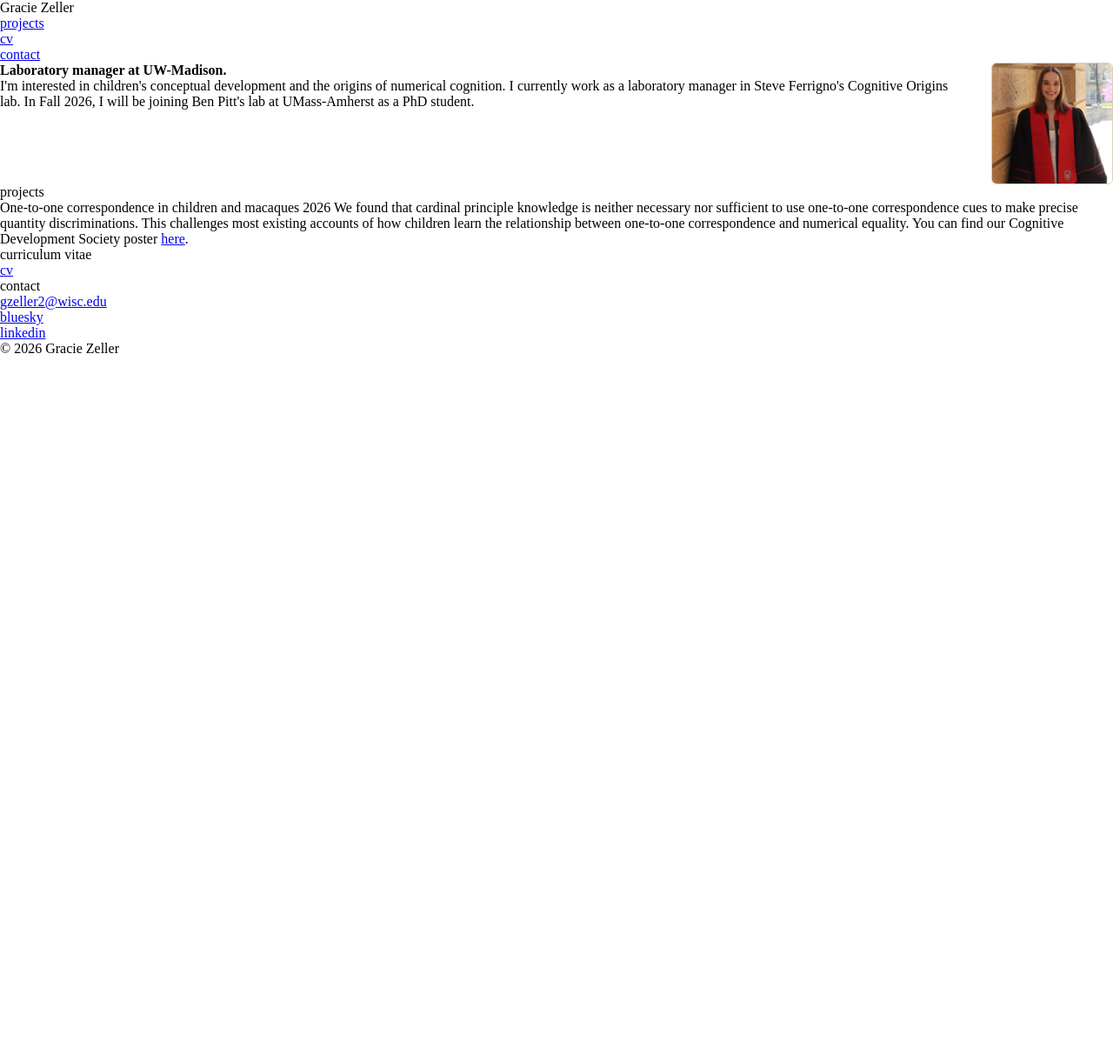
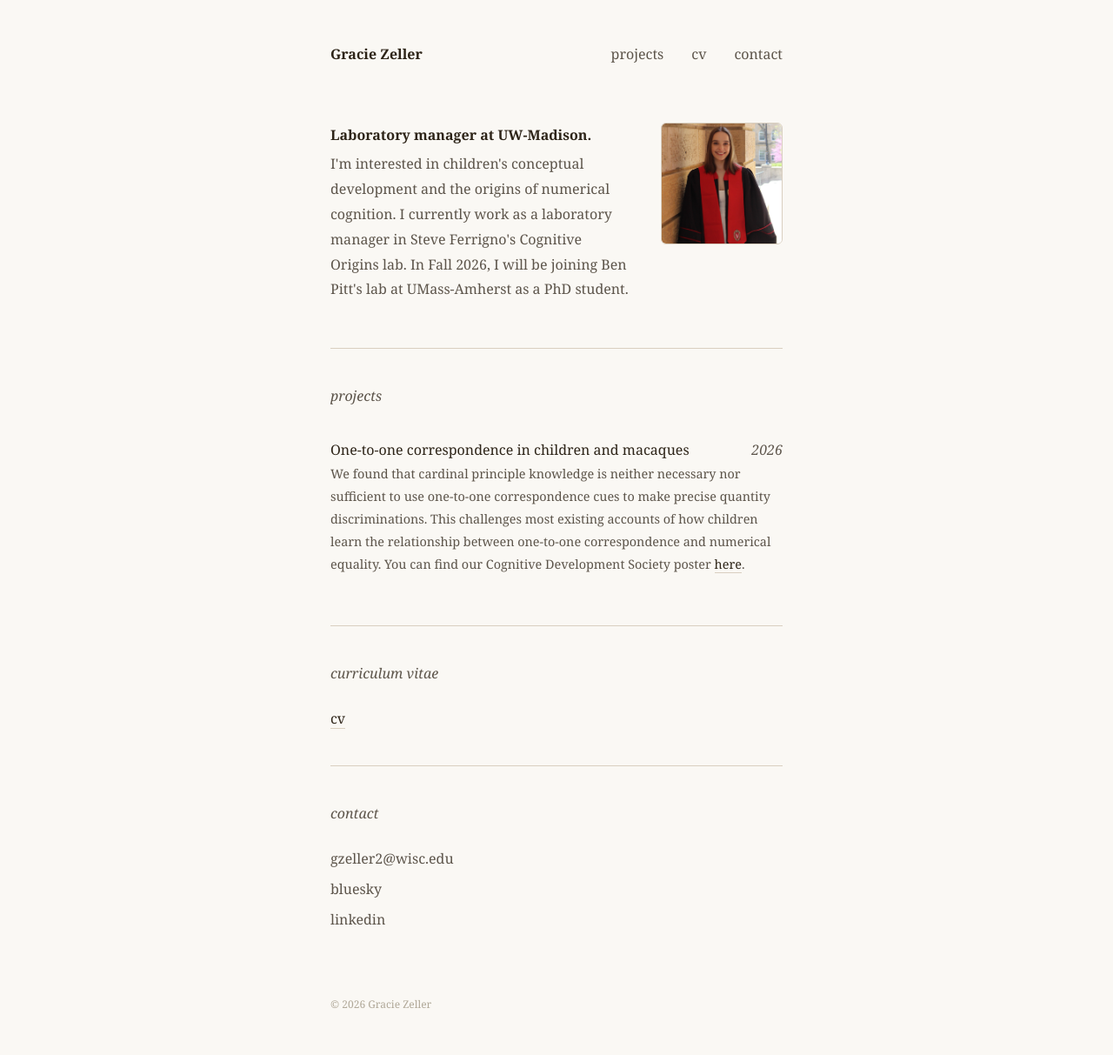
Before and after one commit to zellergracie/zellergracie.github.io, a Jekyll site: the page built from index.md, in a window 1280 px wide. Shown: the whole page at 87% size. Built offline with Jekyll 4.4.1, drawn with Linux system fonts in a browser that asks for light colours; before the commit the page ends 900 px from its top, so only the background shows below that.

Commit message:
Update default.html

```diff
--- a/_layouts/default.html
+++ b/_layouts/default.html
@@ -1,15 +1,161 @@
 <!DOCTYPE html>
 <html lang="en">
 <head>
-  <meta charset="UTF-8"/>
+  <meta charset="UTF-8" />
+  <meta name="viewport" content="width=device-width, initial-scale=1.0"/>
   <title>{{ page.title | default: site.title }}</title>
   <style>
     *, *::before, *::after { box-sizing: border-box; margin: 0; padding: 0; }
-    /* ... rest of your styles ... */
+
+    :root {
+      --bg: #faf8f4;
+      --text: #2d2418;
+      --muted: #5c544a;
+      --border: #d9cfc0;
+      --border-light: #e8e0d4;
+    }
+
+    html { scroll-behavior: smooth; }
+
+    body {
+      background: var(--bg);
+      color: var(--text);
+      font-family: Georgia, 'Times New Roman', serif;
+      font-size: 1rem;
+      line-height: 1.8;
+    }
+
+    .container {
+      max-width: 560px;
+      margin: 0 auto;
+      padding: 0 1.25rem;
+    }
+
+    nav {
+      padding: 3rem 0 0;
+      display: flex;
+      justify-content: space-between;
+      align-items: baseline;
+      opacity: 0;
+      animation: fadeIn 0.5s ease forwards 0.05s;
+    }
+
+    .nav-name { font-weight: 700; }
+
+    .nav-links {
+      display: flex;
+      gap: 2rem;
+      list-style: none;
+    }
+
+    .nav-links a {
+      text-decoration: none;
+      color: var(--muted);
+      border-bottom: 1px solid transparent;
+      transition: color 0.15s, border-color 0.15s;
+    }
+
+    .nav-links a:hover { color: var(--text); border-color: var(--border); }
+
+    .hero {
+      padding: 4rem 0 3rem;
+      opacity: 0;
+      animation: fadeIn 0.5s ease forwards 0.15s;
+    }
+
+    .hero p { color: var(--muted); margin-bottom: 0.3rem; }
+    .hero p strong { color: var(--text); font-weight: 700; }
+
+    .hero a {
+      color: var(--text);
+      text-decoration: none;
+      border-bottom: 1px solid var(--border);
+      transition: border-color 0.15s;
+    }
+
+    .hero a:hover { border-color: var(--text); }
+
+    .divider { height: 1px; background: var(--border); }
+
+    section {
+      padding: 2.5rem 0;
+      opacity: 0;
+      animation: fadeIn 0.5s ease forwards;
+    }
+
+    section:nth-of-type(1) { animation-delay: 0.25s; }
+    section:nth-of-type(2) { animation-delay: 0.32s; }
+    section:nth-of-type(3) { animation-delay: 0.39s; }
+    section:nth-of-type(4) { animation-delay: 0.46s; }
+
+    .section-label {
+      color: var(--muted);
+      font-style: italic;
+      margin-bottom: 1.4rem;
+    }
+
+    .work-item {
+      display: grid;
+      grid-template-columns: 1fr auto;
+      column-gap: 2rem;
+      padding: 0.7rem 0;
+      text-decoration: none;
+      color: inherit;
+    }
+
+    .work-item:first-child { border-top: 1px solid var(--border-light); }
+
+    .work-desc {
+      display: block;
+      color: var(--muted);
+      font-size: 0.9rem;
+      grid-column: 1 / -1;
+      padding-bottom: 0.4rem;
+    }
+
+    .work-desc a {
+      color: var(--text);
+      border-bottom: 1px solid var(--border);
+      text-decoration: none;
+    }
+
+    .work-year { color: var(--muted); white-space: nowrap; font-style: italic; }
+
+    .cv-link {
+      color: var(--text);
+      text-decoration: none;
+      border-bottom: 1px solid var(--border);
+      transition: border-color 0.15s;
+    }
+
+    .cv-link:hover { border-color: var(--text); }
+
+    .contact-links { display: flex; flex-direction: column; gap: 0.4rem; }
+
+    .contact-links a {
+      color: var(--muted);
+      text-decoration: none;
+      width: fit-content;
+      border-bottom: 1px solid transparent;
+      transition: color 0.15s, border-color 0.15s;
+    }
+
+    .contact-links a:hover { color: var(--text); border-color: var(--border); }
+
+    footer { padding: 2rem 0 3rem; color: #b0a898; font-size: 0.75rem; }
+
+    @keyframes fadeIn { to { opacity: 1; } }
+
+    @media (max-width: 480px) {
+      nav { flex-direction: column; gap: 0.8rem; }
+      .hero-inner { flex-direction: column-reverse; }
+      .hero-inner img { width: 80px; height: 80px; }
+    }
   </style>
 </head>
 <body>
 <div class="container">
+
   <nav>
     <span class="nav-name">Gracie Zeller</span>
     <ul class="nav-links">
@@ -18,8 +164,11 @@
       <li><a href="#contact">contact</a></li>
     </ul>
   </nav>
+
   {{ content }}
+
   <footer>© 2026 Gracie Zeller</footer>
+
 </div>
 </body>
 </html>
```
